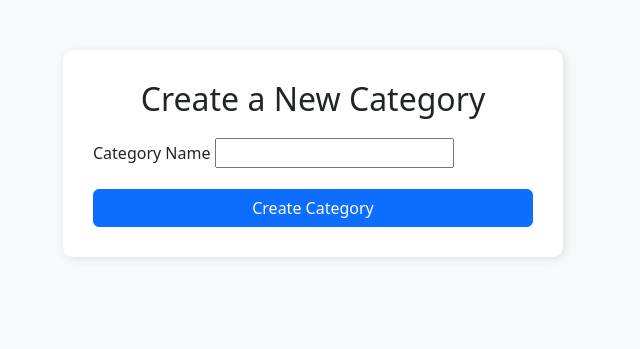
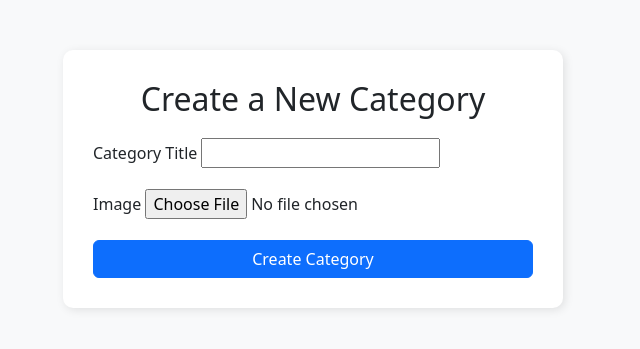
Before and after one commit to Sreedevi0602/aloud-backend, a Django app: page /create-category/ in a window 1280 px wide. Shown: the top 349 px of the page, without its empty margins (327-967 px from the left). Run offline with Django 5.2, Linux system fonts and the light colour scheme; some libraries are stand-ins or nearby versions.

Commit message:
Integrated the field to add category image in the category form. For that, modified the form, model, serializer, view and the html code. The uploaded image is only shown in the React frontend.

```diff
--- a/aloud/myapp/forms.py
+++ b/aloud/myapp/forms.py
@@ -9,4 +9,4 @@ class BooksForm(forms.ModelForm):
 class CategoryForm(forms.ModelForm):
     class Meta:
         model = Category
-        fields = ['name']
+        fields = ['name', 'image']
--- a/aloud/myapp/models.py
+++ b/aloud/myapp/models.py
@@ -14,6 +14,7 @@ class Books(models.Model):
 
 class Category(models.Model):
     name = models.CharField(max_length=255)
+    image = models.ImageField(upload_to='category_images/', blank=True, null=True)
 
     def __str__(self):
         return self.name
--- a/aloud/myapp/views.py
+++ b/aloud/myapp/views.py
@@ -77,7 +77,7 @@ def create_categories(request):
 
 def create_category(request):
     if request.method == 'POST':
-        form = CategoryForm(request.POST)
+        form = CategoryForm(request.POST, request.FILES)
         if form.is_valid():
             form.save()
             return redirect('create_categories')
@@ -88,8 +88,9 @@ def create_category(request):
 class CategoryList(APIView):
     def get(self, request):
         categories = Category.objects.all()
-        serializer = CategorySerializer(categories, many=True)
+        serializer = CategorySerializer(categories, many=True, context={'request': request})
         return Response(serializer.data)
+
 
 class CategoryDetail(APIView):
     def get(self, request, id):
--- a/aloud/templates/create_category.html
+++ b/aloud/templates/create_category.html
@@ -37,11 +37,15 @@
 
 <div class="container">
     <h2>Create a New Category</h2>
-    <form method="post">
+    <form method="post" enctype="multipart/form-data">
         {% csrf_token %}
         <div class="mb-3">
-            <label for="id_name" class="form-label">Category Name</label>
+            <label for="id_name" class="form-label">Category Title</label>
             {{ form.name }}
+        </div>
+        <div class="mb-3">
+            <label for="id_image" class="form-label">Image</label>
+            {{ form.image }}
         </div>
         <button type="submit" class="btn btn-primary">Create Category</button>
     </form>
```
Also changed, not shown: aloud/myapp/serializer.py (+11 -2 lines), aloud/db.sqlite3, aloud/media/category_images/nonfiction.jpg (added), aloud/media/category_images/politics.jpg (added), aloud/myapp/migrations/0010_category_image.py (added).
